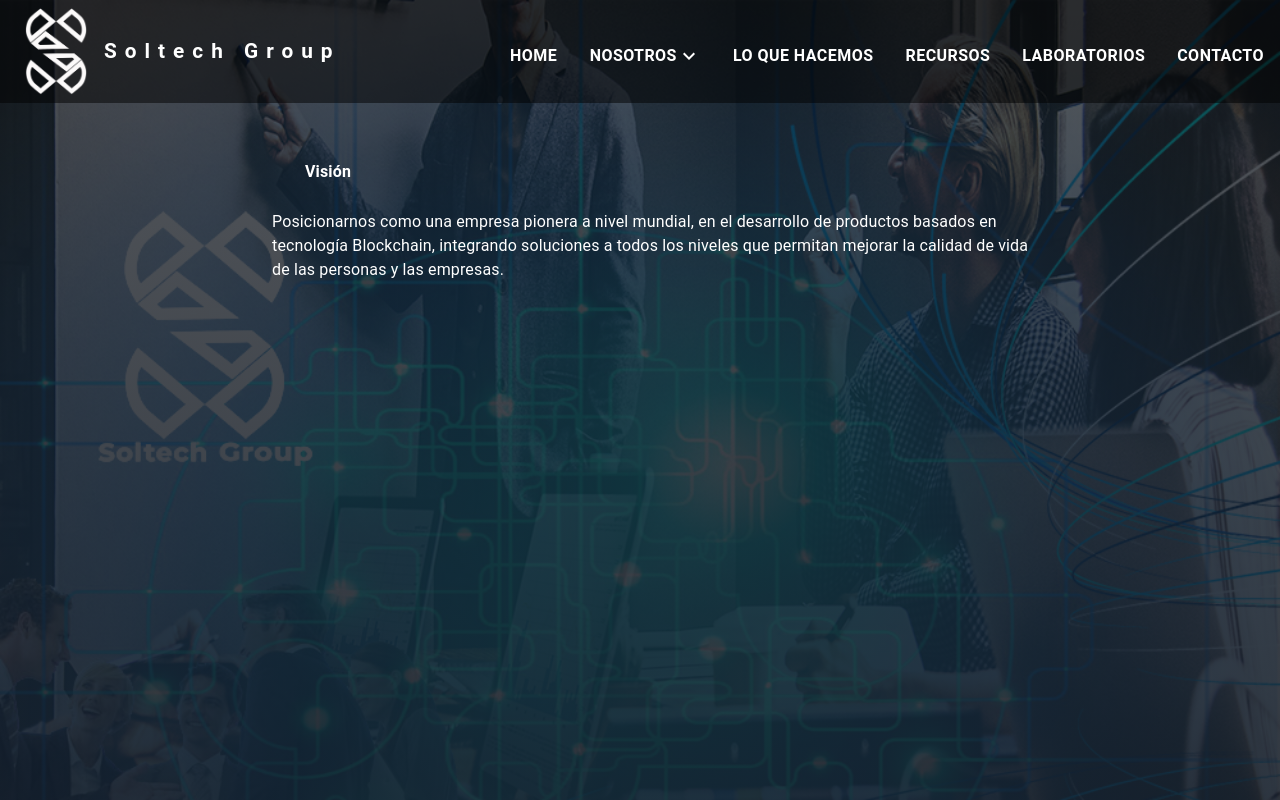
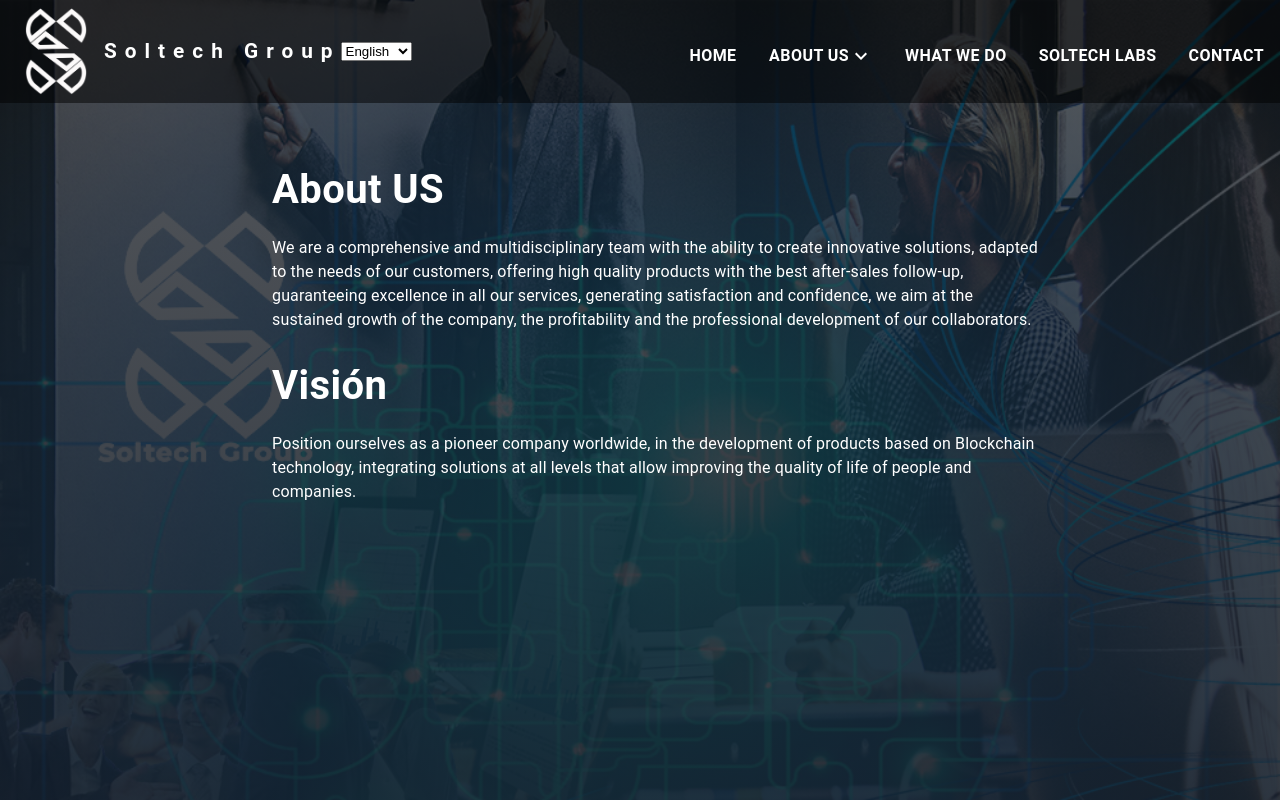
Before and after one commit to Manuelp1345/Soltech-group-v2, a React (Create React App) app: page /vision in a window 1280 px wide. Shown: the top 800 px of the page. Built offline with nearby package versions, Linux system fonts and the light colour scheme.

Commit message:
multi language

```diff
--- a/package.json
+++ b/package.json
@@ -15,6 +15,7 @@
     "@types/react": "^18.0.15",
     "@types/react-dom": "^18.0.6",
     "animate.css": "^4.1.1",
+    "formik": "^2.2.9",
     "react": "^18.2.0",
     "react-dom": "^18.2.0",
     "react-router-dom": "^6.3.0",
--- a/src/App.tsx
+++ b/src/App.tsx
@@ -6,9 +6,16 @@ import Recursos from "./pages/Recursos";
 import Laboratorio from "./pages/Laboratorio";
 import Contacto from "./pages/Contacto";
 import Vision from "./pages/vision";
+import { createContext, useState } from "react";
+
+export const Language = createContext(null);
 
 function App() {
+  const [language, setLanguage] = useState("english");
+
   return (
+    //@ts-ignore
+    <Language.Provider value={{ language, setLanguage }}>
       <Routes>
         <Route path="/" element={<Home />} />
         <Route path="/nosotros" element={<Nosotros />} />
@@ -18,6 +25,7 @@ function App() {
         <Route path="/lab" element={<Laboratorio />} />
         <Route path="/contacto" element={<Contacto />} />
       </Routes>
+    </Language.Provider>
   );
 }
 
--- a/src/components/Header.tsx
+++ b/src/components/Header.tsx
@@ -1,8 +1,13 @@
 import React from "react";
 import { Box } from "@mui/system";
 import { Typography } from "@mui/material";
+import { useContext } from "react";
+import { Language } from "../App";
 
 const Header = () => {
+  //@ts-ignore
+  const { language } = useContext(Language);
+
   return (
     <Box
       component="section"
@@ -23,11 +28,9 @@ const Header = () => {
           fontWeight: "bold",
         }}
       >
-        Ideas Creativas e Innovadoras
-      </Typography>
-      <Typography sx={{ textAlign: "right", fontSize: "1.5rem" }}>
-        "Ninguno de nosotros es tan bueno como todos nosotros juntos."
-        <Box>RAY KROC</Box>
+        {language === "english"
+          ? "We put blockchange technology to reach your hands"
+          : "Te ponemos la Tecnologia Blockchange al alcance de tus manos"}
       </Typography>
     </Box>
   );
--- a/src/components/menu/ButtonMenu.tsx
+++ b/src/components/menu/ButtonMenu.tsx
@@ -9,6 +9,8 @@ import {
 } from "@mui/material";
 import { Link } from "react-router-dom";
 import { ExpandLess, ExpandMore } from "@mui/icons-material";
+import { useContext } from "react";
+import { Language } from "../../App";
 
 const ButtonMenu = ({
   children,
@@ -22,6 +24,8 @@ const ButtonMenu = ({
   isExpanded?: boolean;
 }) => {
   const [open, setOpen] = React.useState(false);
+  // @ts-ignore
+  const { language } = useContext(Language);
 
   const handleClick = () => {
     setOpen(!open);
@@ -58,12 +62,15 @@ const ButtonMenu = ({
       >
         <List component="div" disablePadding>
           <Link style={{ textDecoration: "none" }} to="/vision">
-            <ListItemButton sx={{ pl: 3, fontSize: "1rem" }}>
-              <ListItemText sx={{ color: "white" }} primary="Visión" />
+            <ListItemButton sx={{ px: 4, fontSize: "1rem" }}>
+              <ListItemText
+                sx={{ color: "white" }}
+                primary={language === "english" ? "Vision" : "Visión"}
+              />
             </ListItemButton>
           </Link>
           <Link style={{ textDecoration: "none" }} to="/nosotros">
-            <ListItemButton sx={{ pl: 3, fontSize: "1rem" }}>
+            <ListItemButton sx={{ px: 4, fontSize: "1rem" }}>
               <ListItemText sx={{ color: "white" }} primary="Team" />
             </ListItemButton>
           </Link>
--- a/src/components/menu/CustomMenu.tsx
+++ b/src/components/menu/CustomMenu.tsx
@@ -1,8 +1,13 @@
 import ButtonMenu from "./ButtonMenu";
 import { Box } from "@mui/system";
 import { Typography } from "@mui/material";
+import { Field, Form, Formik } from "formik";
+import { Language } from "../../App";
+import { useContext } from "react";
 
 const CustomMenu = () => {
+  //@ts-ignore
+  const { setLanguage, language } = useContext(Language);
   return (
     <Box
       sx={{
@@ -43,6 +48,28 @@ const CustomMenu = () => {
         >
           Soltech Group
         </Typography>
+        <Formik initialValues={{ language: "" }} onSubmit={() => {}}>
+          {({ setFieldValue }) => (
+            <Form>
+              <Field
+                name="language"
+                as="select"
+                //@ts-ignore
+                onChange={(event) => {
+                  setLanguage(event.target.value);
+                  setFieldValue("language", event.target.value);
+                }}
+              >
+                <option value="english">
+                  {language === "english" ? "English" : "Ingles"}
+                </option>
+                <option value="spanish">
+                  {language === "english" ? "Spanish" : "Español"}
+                </option>
+              </Field>
+            </Form>
+          )}
+        </Formik>
       </Box>
       <Box
         component="ul"
@@ -57,13 +84,17 @@ const CustomMenu = () => {
       >
         <ButtonMenu to="/">Home</ButtonMenu>
         <ButtonMenu isExpanded to="/nosotros">
-          Nosotros
+          {language === "english" ? "About US" : "Nosotros"}
         </ButtonMenu>
-        <ButtonMenu to="/lo-que-hacemos">Lo que hacemos</ButtonMenu>
-        <ButtonMenu to="/recursos">Recursos</ButtonMenu>
-        <ButtonMenu to="/lab">Laboratorios</ButtonMenu>
+        <ButtonMenu to="/lo-que-hacemos">
+          {language === "english" ? "What We Do" : " Lo que hacemos"}
+        </ButtonMenu>
+        {/*         <ButtonMenu to="/recursos">Recursos</ButtonMenu> */}
+        <ButtonMenu to="/lab">
+          {language === "english" ? "Soltech Labs" : "Laboratorios Soltech"}
+        </ButtonMenu>
         <ButtonMenu to="/contacto" lastBtn>
-          Contacto
+          {language === "english" ? "Contact" : "Contacto"}
         </ButtonMenu>
       </Box>
     </Box>
--- a/src/index.tsx
+++ b/src/index.tsx
@@ -6,6 +6,7 @@ import "./index.css";
 const root = ReactDOM.createRoot(
   document.getElementById("root") as HTMLElement
 );
+
 root.render(
   <React.StrictMode>
     <BrowserRouter>
--- a/src/pages/Servicios.tsx
+++ b/src/pages/Servicios.tsx
@@ -5,8 +5,157 @@ import { Box } from "@mui/system";
 import ContainerCustom from "../components/ContainerCustom";
 import Header from "../components/Header";
 import "animate.css";
+import { useContext } from "react";
+import { Language } from "../App";
+
+const tenologiaBlock = (
+  <>
+    Desarrollamos Criptomonedas
+    <span style={{ fontSize: 5, fontWeight: "bold" }}>...</span>
+    <span>, Token y NFT compatibles con múltiples Exchange</span>
+  </>
+);
+
+const tecnologiaBlock = (
+  <>
+    We develop Cryptocurrencies
+    <span style={{ fontSize: 5, fontWeight: "bold" }}>...</span>
+    <span>, Tokens and NFTs compatible with multiple Exchanges.</span>
+  </>
+);
+
+const itInfrastruc = (
+  <>
+    We design and supply
+    <span>...</span>
+    <span>
+      &nbsp;the IT infrastructure that adapts correctly to the needs of your
+      company, with high scalability over time.
+    </span>
+  </>
+);
+
+const itInfrastruc2 = (
+  <>
+    Diseñamos y Suministramos
+    <span>...</span>
+    <span>
+      &nbsp;la Infraestructura de TI que se adapte de forma correcta a las
+      necesidades de tu empresa, con una alta escalabilidad en el Tiempo.
+    </span>
+  </>
+);
+
+const digital = (
+  <>
+    Intervention to stimulate
+    <span>...</span>
+    <span>
+      &nbsp;the acceleration of the digital transformation of companies.
+    </span>
+  </>
+);
+const digital2 = (
+  <>
+    Intervención para estimular
+    <span>...</span>
+    <span>
+      &nbsp;la aceleración de la transformación digital de las empresas.
+    </span>
+  </>
+);
+
+const seguridad = (
+  <>
+    We protect the Integrity
+    <span>...</span>
+    <span>&nbsp;and Privacy of your Company’s Data.</span>
+  </>
+);
+const seguridad2 = (
+  <>
+    Protegemos la Integridad
+    <span>...</span>
+    <span>&nbsp;y Privacidad de la Data de tu Empresa.</span>
+  </>
+);
+
+const consultoria = (
+  <>
+    We advise you on how
+    <span>...</span>
+    <span>
+      &nbsp;to achieve an ICT strategy adapted to your needs and focused on
+      results for your company.
+    </span>
+  </>
+);
+const consultoria2 = (
+  <>
+    Te asesoramos sobre
+    <span>...</span>
+    <span>
+      &nbsp;cómo conseguir una estrategia TIC adaptada a tus necesidades y
+      enfocada a resultados para tu empresa.
+    </span>
+  </>
+);
+
+const cloud = (
+  <>
+    Cloud Computing Platform Rental
+    <span>...</span>
+    <span>&nbsp;for Data Processing</span>
+  </>
+);
+const cloud2 = (
+  <>
+    Alquiler de plataforma
+    <span>...</span>
+    <span>&nbsp;de Computo en la Nube para el procesamiento de Datos</span>
+  </>
+);
+
+const migracion = (
+  <>
+    We transfer the data
+    <span>...</span>
+    <span>
+      &nbsp;of your company from one platform to another (from one system to
+      another), with the Scrapy use of Data from Any Platform (Data Mining).
+    </span>
+  </>
+);
+const migracion2 = (
+  <>
+    Trasladamos la Data
+    <span>...</span>
+    <span>
+      &nbsp;de tu empresa de una plataforma a otra (de un Sistema a Otro), con
+      el uso de Scrapy de Datos de Cualquier Plataforma (Minería de Datos).
+    </span>
+  </>
+);
+
+const app = (
+  <>
+    We create Applications
+    <span>...</span>
+    <span>&nbsp;for all types of digital electronic devices.</span>
+  </>
+);
+const app2 = (
+  <>
+    Creamos Aplicaciones
+    <span>...</span>
+    <span>&nbsp;para todo tipo de dispositivos electrónicos digitales</span>
+  </>
+);
 
 const Servicios = () => {
+  // @ts-ignore
+  const { language } = useContext(Language);
+
   return (
     <ContainerCustom bg="Servicios">
       <Header />
@@ -46,14 +195,14 @@ const Servicios = () => {
                 src="img/blockchain.svg"
               />
               <Typography textAlign="center" variant="h5" component="div">
-                Tecnologías BlockChain
+                {language === "english"
+                  ? "Blockchain technologies"
+                  : "Tecnologías BlockChain"}
                 <br />
                 <br />
               </Typography>
               <Typography className="textHover" variant="body2">
-                Desarrollamos Criptomonedas
-                <span style={{ fontSize: 5, fontWeight: "bold" }}>...</span>
-                <span>, Token y NFT compatibles con múltiples Exchange</span>
+                {language === "english" ? tecnologiaBlock : tenologiaBlock}
               </Typography>
             </CardContent>
           </Card>
@@ -82,7 +231,15 @@ const Servicios = () => {
                 src="img/infraestrucutra-ti.svg"
               />
               <Typography textAlign="center" variant="h5" component="div">
-                Infraestructura de TI
+                {language === "english" ? (
+                  <>
+                    IT infrastructure
+                    <br />
+                  </>
+                ) : (
+                  "Infraestructura de TI"
+                )}
+
                 <br />
                 <br />
               </Typography>
@@ -96,13 +253,7 @@ const Servicios = () => {
                 }}
                 variant="body2"
               >
-                Diseñamos y Suministramos
-                <span>...</span>
-                <span>
-                  &nbsp;la Infraestructura de TI que se adapte de forma correcta
-                  a las necesidades de tu empresa, con una alta escalabilidad en
-                  el Tiempo.
-                </span>
+                {language === "english" ? itInfrastruc : itInfrastruc2}
               </Typography>
             </CardContent>
           </Card>
@@ -131,17 +282,17 @@ const Servicios = () => {
                 src="img/transformacion-digital.svg"
               />
               <Typography textAlign="center" variant="h5" component="div">
-                Transformación Digital
+                {language === "english" ? (
+                  <>Digital Transformation</>
+                ) : (
+                  <>Transformación Digital</>
+                )}
+
                 <br />
                 <br />
               </Typography>
               <Typography className="textHover" variant="body2">
-                Intervención para estimular
-                <span>...</span>
-                <span>
-                  &nbsp;la aceleración de la transformación digital de las
-                  empresas.
-                </span>
+                {language === "english" ? digital : digital2}
               </Typography>
             </CardContent>
           </Card>
@@ -184,14 +335,13 @@ const Servicios = () => {
                 src="img/seguridad.svg"
               />
               <Typography textAlign="center" variant="h5" component="div">
-                Seguridad
+                {language === "english" ? <>Security</> : <>Seguridad</>}
+
                 <br />
                 <br />
               </Typography>
               <Typography className="textHover" variant="body2">
-                Protegemos la Integridad
-                <span>...</span>
-                <span>&nbsp;y Privacidad de la Data de tu Empresa.</span>
+                {language === "english" ? seguridad : seguridad2}
               </Typography>
             </CardContent>
           </Card>
@@ -220,17 +370,12 @@ const Servicios = () => {
                 src="img/consultoria.svg"
               />
               <Typography textAlign="center" variant="h5" component="div">
-                Consultoría
+                {language === "english" ? <>Consultancy</> : <>Consultoría</>}
                 <br />
                 <br />
               </Typography>
               <Typography className="textHover" variant="body2">
-                Te asesoramos sobre
-                <span>...</span>
-                <span>
-                  &nbsp;cómo conseguir una estrategia TIC adaptada a tus
-                  necesidades y enfocada a resultados para tu empresa.
-                </span>
+                {language === "english" ? consultoria : consultoria2}
               </Typography>
             </CardContent>
           </Card>
@@ -259,14 +404,14 @@ const Servicios = () => {
                 src="img/cloud.svg"
               />
               <Typography textAlign="center" variant="h5" component="div">
-                Cloud Computing Services
+                {language === "english" ? (
+                  <>Cloud Computing Services</>
+                ) : (
+                  <>Cloud Computing Services</>
+                )}
               </Typography>
               <Typography className="textHover" variant="body2">
-                Alquiler de plataforma
-                <span>...</span>
-                <span>
-                  &nbsp;de Computo en la Nube para el procesamiento de Datos
-                </span>
+                {language === "english" ? cloud : cloud2}
               </Typography>
             </CardContent>
           </Card>
@@ -310,16 +455,18 @@ const Servicios = () => {
                 src="img/migracion.svg"
               />
               <Typography textAlign="center" variant="h5" component="div">
-                Migraciones de Datos
+                {language === "english" ? (
+                  <>
+                    Data Migrations
+                    <br />
+                    <br />
+                  </>
+                ) : (
+                  <>Migraciones de Datos</>
+                )}
               </Typography>
               <Typography className="textHover" variant="body2">
-                Trasladamos la Data
-                <span>...</span>
-                <span>
-                  &nbsp;de tu empresa de una plataforma a otra (de un Sistema a
-                  Otro), con el uso de Scrapy de Datos de Cualquier Plataforma
-                  (Minería de Datos).
-                </span>
+                {language === "english" ? migracion : migracion2}
               </Typography>
             </CardContent>
           </Card>
@@ -348,14 +495,14 @@ const Servicios = () => {
                 src="img/tablet-y-movil.svg"
               />
               <Typography textAlign="center" variant="h5" component="div">
-                Desarrollo de aplicaciones
+                {language === "english" ? (
+                  <>Application Development </>
+                ) : (
+                  <>Desarrollo de aplicaciones</>
+                )}
               </Typography>
               <Typography className="textHover" variant="body2">
-                Creamos Aplicaciones
-                <span>...</span>
-                <span>
-                  &nbsp;para todo tipo de dispositivos electrónicos digitales
-                </span>
+                {language === "english" ? app : app2}
               </Typography>
             </CardContent>
           </Card>
--- a/src/pages/vision.tsx
+++ b/src/pages/vision.tsx
@@ -1,11 +1,48 @@
-import React from "react";
+import React, { useContext } from "react";
 import GripContainer from "../components/grip/GripContainer";
 import GripItem from "../components/grip/GripItem";
 import { Typography } from "@mui/material";
 import { Box } from "@mui/system";
 import ContainerCustom from "../components/ContainerCustom";
+import { Language } from "../App";
+
+const nosotros = `
+Somos un equipo integral y multidisciplinario con capacidad de crear
+soluciones innovadoras, adaptadas a las necesidades de nuestros
+clientes, ofreciendo productos de calidad con el mejor seguimiento
+postventa, garantizando la excelencia en todos nuestros servicios,
+generando satisfacción y confianza, tenemos como objetivo el
+crecimiento sostenido de la empresa, la rentabilidad y el desarrollo
+profesional de nuestros colaboradores.
+`;
+
+const aboutUs = `
+We are a comprehensive and multidisciplinary team with the ability to create innovative
+solutions, adapted to the needs of our customers, offering high quality products with the best
+after-sales follow-up, guaranteeing excellence in all our services, generating satisfaction and
+confidence, we aim at the sustained growth of the company, the profitability and the
+professional development of our collaborators.
+
+`;
+
+const vision = `
+Posicionarnos como una empresa pionera a nivel mundial, en el desarrollo de productos
+basados en tecnología Blockchain, integrando soluciones a todos los niveles que permitan
+mejorar la calidad de vida de las personas y las empresas.
+
+`;
+
+const vision2 = `
+Position ourselves as a pioneer company worldwide, in the development of products based
+on Blockchain technology, integrating solutions at all levels that allow improving the quality
+of life of people and companies.
+
+`;
 
 const Vision = () => {
+  // @ts-ignore
+  const { language } = useContext(Language);
+
   return (
     <ContainerCustom bg="nosotros">
       <Box
@@ -14,51 +51,58 @@ const Vision = () => {
           background:
             "linear-gradient(0deg, rgba(23,32,44,1) 3%, rgba(23,32,44,0.4) 100%)",
           height: "100%",
+          px: "20%",
         }}
       >
-        <GripContainer isFirts>
-          <GripItem></GripItem>
-          <GripItem>
-            <Typography
-              sx={{
-                color: "white",
-                fontWeight: "bold",
-                marginLeft: 2,
-                height: "200px",
-              }}
-            >
-              Visión
-            </Typography>
-          </GripItem>
-          <GripItem>
         <Box
           sx={{
-                height: "40%",
+            height: "100%",
+            width: "100%",
             borderBottom: "#2f3742 solid 1px",
           }}
         >
           <Typography
             sx={{
               color: "white",
+              fontWeight: "bold",
               marginLeft: 2,
-                  position: "absolute",
-                  top: "25%",
-                  left: "20%",
-                  width: "60%",
+              marginBottom: "1rem",
+              fontSize: "2.5rem",
             }}
           >
-                Posicionarnos como una empresa pionera a nivel mundial, en el
-                desarrollo de productos basados en tecnología Blockchain,
-                integrando soluciones a todos los niveles que permitan mejorar
-                la calidad de vida de las personas y las empresas.
+            {language === "english" ? "About US" : "Nosotros"}
+          </Typography>
+          <Typography
+            sx={{
+              color: "white",
+              marginLeft: 2,
+              width: "100%",
+              marginBottom: "1.5rem",
+            }}
+          >
+            {language === "english" ? aboutUs : nosotros}
+          </Typography>
+          <Typography
+            sx={{
+              color: "white",
+              fontWeight: "bold",
+              marginLeft: 2,
+              marginBottom: "1rem",
+              fontSize: "2.5rem",
+            }}
+          >
+            Visión
+          </Typography>
+          <Typography
+            sx={{
+              color: "white",
+              marginLeft: 2,
+              width: "100%",
+            }}
+          >
+            {language === "english" ? vision2 : vision}
           </Typography>
         </Box>
-          </GripItem>
-          <GripItem></GripItem>
-          <GripItem></GripItem>
-
-          <GripItem isLast></GripItem>
-        </GripContainer>
       </Box>
     </ContainerCustom>
   );
```
Also changed, not shown: src/pages/Nosotros.tsx (+11 -11 lines), 1 other file (tests, documents, lock files or other folders). Lines whose indentation alone changed are shown as unchanged.
